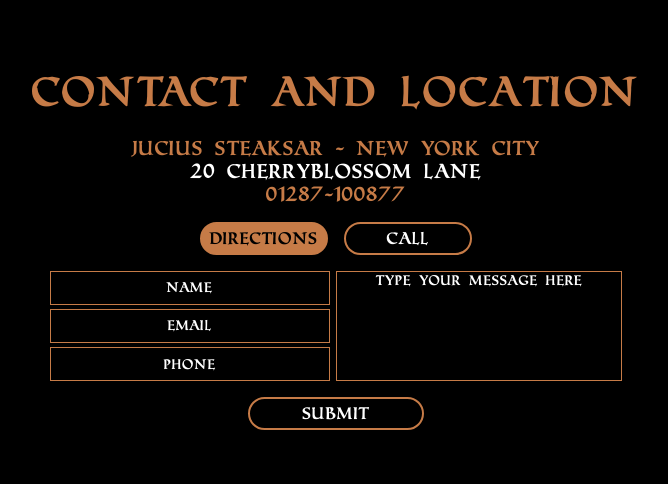
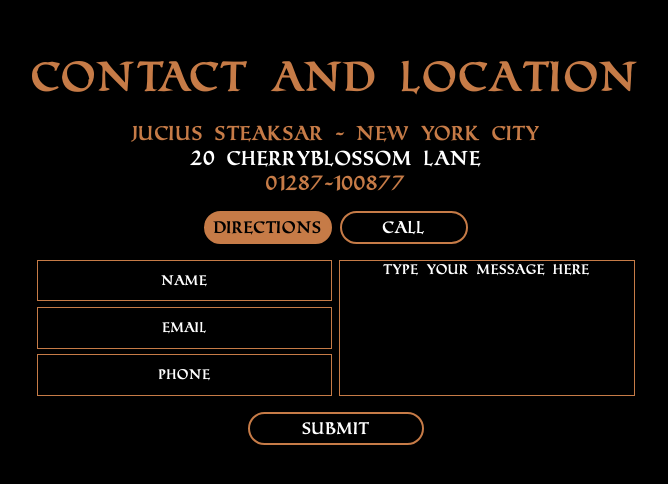
Before and after one commit to NicklasSoderlund/Restaurant-Project, a React (Create React App) app: page /contact in a window 1280 px wide. Shown: the part 148-632 px from the top of the page, without its empty margins (304-972 px from the left). Built offline with nearby package versions, Linux system fonts and the light colour scheme.

Commit message:
finished form styling

```diff
--- a/src/components/Contact/Contact.tsx
+++ b/src/components/Contact/Contact.tsx
@@ -18,8 +18,8 @@ export function Contact() {
             </div>
 
             <div className='contact__buttons'>
-                <Button color='#C67B47' width='' textColor='black'>Directions</Button>
-                <Button color='' width='' textColor=''>Call</Button>
+              <a href="http://maps.google.com/?q=Clinton Street, Brooklyn, NY, USA"> <Button color='#C67B47' width='' textColor='black'>Directions</Button> </a>
+               <a href="tel:123-123-1234"> <Button color='' width='' textColor=''>Call</Button> </a>
             </div>
 
             <form action="">
@@ -31,7 +31,7 @@ export function Contact() {
                 <input type="text" placeholder='Email'/>
                 <input type="text" placeholder='Phone'/>
                 </div>
-                <textarea name="" id="" rows={8} placeholder="Type your message here"></textarea>
+                <textarea name="" id="" rows={10} placeholder="Type your message here"></textarea>
 
                 </div>
 
--- a/src/components/Contact/contact.scss
+++ b/src/components/Contact/contact.scss
@@ -26,7 +26,7 @@
     .contact__content__adress {
         display: flex;
         flex-direction: column;
-        gap: 0.3em;
+        gap: 0.4em;
         padding-bottom: 1em;
         font-size: 1.2em;
         font-weight: bold;
@@ -46,7 +46,8 @@
         display: flex;
         align-items: center;
         justify-content: center;
-        gap: 1em;
+        gap: 0.5em;
+        // margin-right: 0.4em;
     }
 
 
@@ -68,14 +69,14 @@
         .form__inputs {
             display: flex;
             flex-direction: column;
-            width: 280px;
+            width: 295px;
             justify-content: space-between;
 
 
         }
         input {
             text-align: center;
-            padding: 0.7em 0;
+            padding: 1em 0;
             color: white;
             background-color: black;
             border: 1px solid #C67B47;
@@ -92,7 +93,7 @@
             background-color: black;
             border: 1px solid #C67B47;
             color: white;
-            width: 280px;
+            width: 290px;
             &::placeholder {
                 font-weight: bold;
                 color: white;
--- a/src/components/styled/Button.tsx
+++ b/src/components/styled/Button.tsx
@@ -14,6 +14,7 @@ export const Button = styled.button`
     width:${(props:IButtonProps) => props.width || "8em"};
     padding: 7px;
     border: 2px solid #C67B47;
+    cursor: pointer;
 
 
 `;
```
